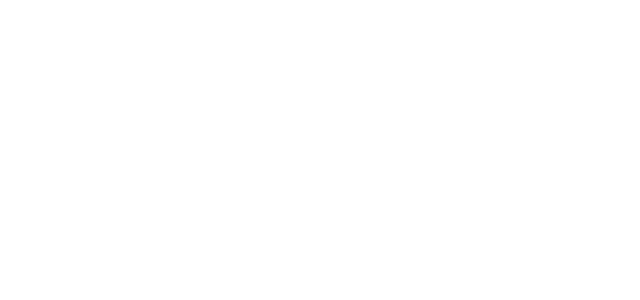
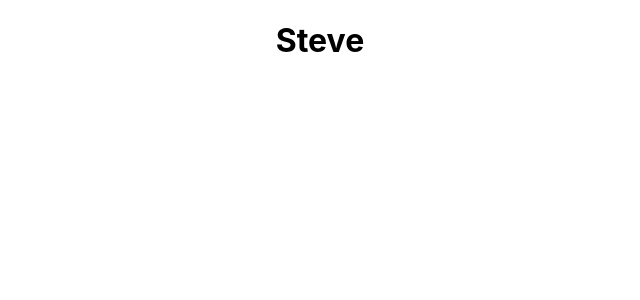
Before and after one commit to EvoFox/ReactFrontend, a React (Create React App) app: page / in a window 1280 px wide. Shown: the top 300 px of the page, without its empty margins (320-960 px from the left). Built offline with nearby package versions, Linux system fonts and the light colour scheme.

Commit message:
remove more unused functionality

```diff
--- a/src/App.js
+++ b/src/App.js
@@ -1,12 +1,11 @@
+import "./App.css";
 
-import './App.css';
-
-function App() {
-  return (
-    <div>
-
-    </div>
-  );
-}
+const App = () => {
+	return (
+		<div className="App">
+			<h1>Steve</h1>
+		</div>
+	);
+};
 
 export default App;
--- a/src/index.js
+++ b/src/index.js
@@ -9,7 +9,3 @@ root.render(
 		<App />
 	</React.StrictMode>
 );
-
-// If you want to start measuring performance in your app, pass a function
-// to log results (for example: reportWebVitals(console.log))
-// or send to an analytics endpoint. Learn more: https://bit.ly/CRA-vitals
```
Also changed, not shown: src/setupTests.js (deleted, +0 -5 lines), 1 other file (tests, documents, lock files or other folders).
